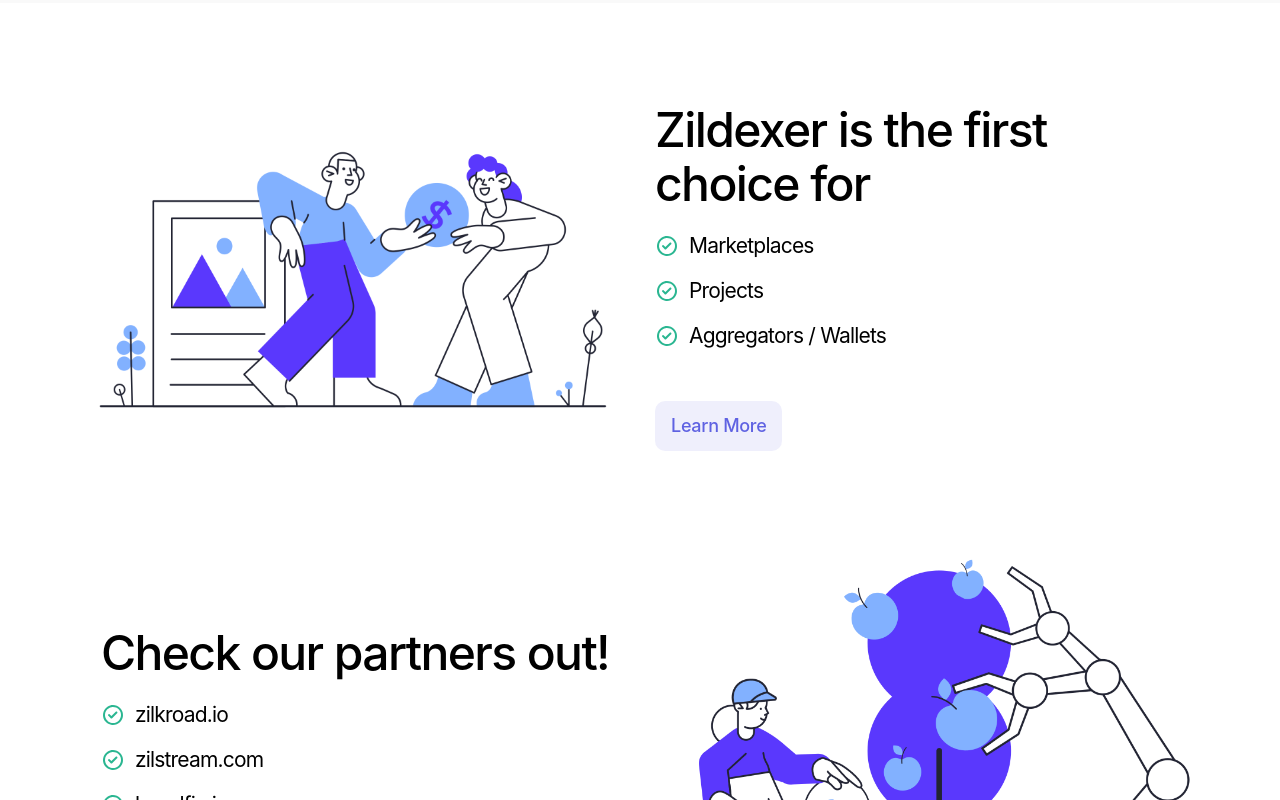
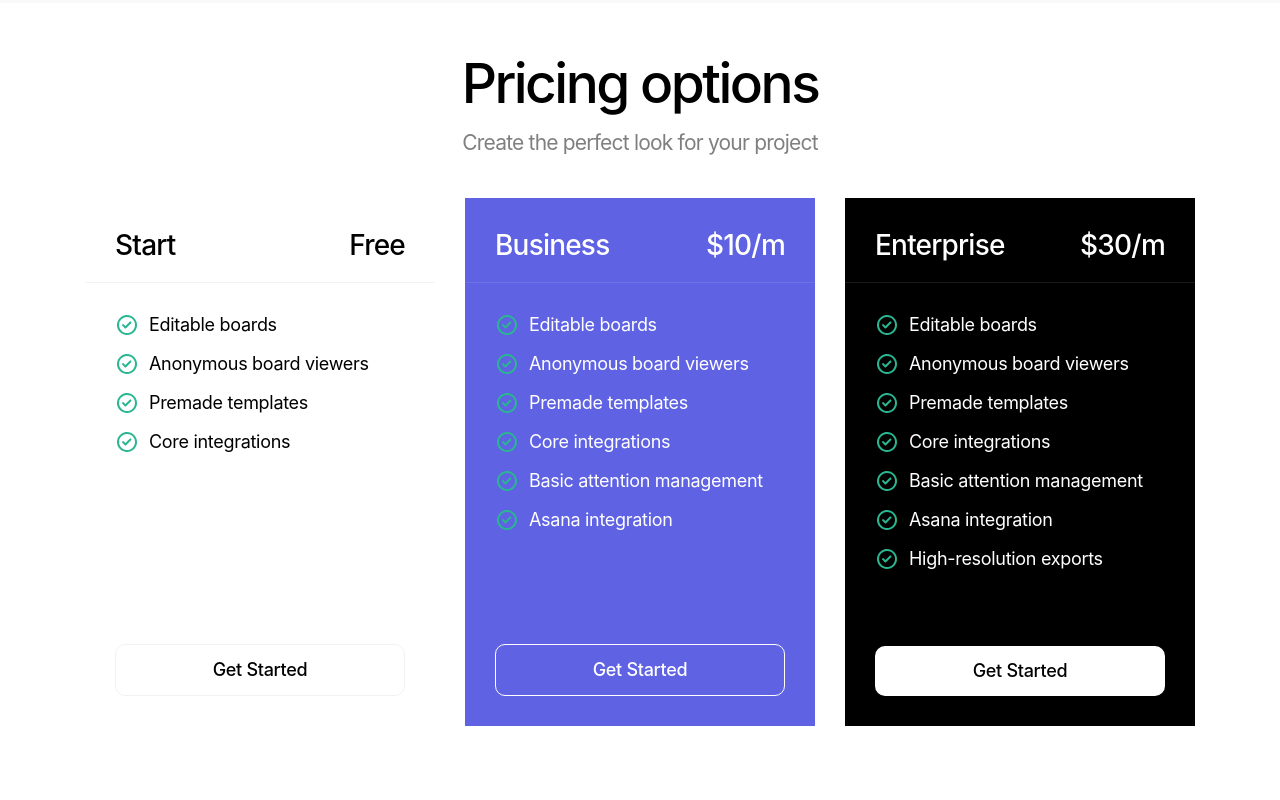
Before and after one commit to ZilDuck/Zildexr, a React (Create React App) app: page / in a window 1280 px wide. Shown: the part 1820-2620 px from the top of the page. Built offline with nearby package versions, Linux system fonts and the light colour scheme.

Commit message:
Added a pricing section

```diff
--- a/src/App.js
+++ b/src/App.js
@@ -52,7 +52,7 @@
               </a>
             </div>
             <div className="px-xxl-0 col-12 col-lg-6 col-xxl-7">
-            <img className="w-full" src={require('./graph.png')} />
+              <img className="w-full" src={require("./graph.png")} />
             </div>
           </div>
         </div>
@@ -63,47 +63,56 @@
           <div className="row align-items-stretch">
             <div className="col-lg-7 col-xl-6 order-1 order-lg-0">
               <div className="d-flex flex-wrap justify-content-center justify-content-sm-start align-items-stretch">
-
                 <div className="mb-5 pe-sm-2 pe-lg-3 col-sm-6">
                   <div className="py-4 px-4 py-lg-5 px-lg-5 bg-white rounded overflow-hidden text-center">
-                    <img className="mt-1 mb-4" src={require('./i/block-2-img-1.png')} alt="" height="130" width="130" />
+                    <img className="mt-1 mb-4" src={require("./i/block-2-img-1.png")} alt="" height="130" width="130" />
                     <p className="pt-1 pb-2 lead medium">GetContractDetails</p>
                     <p className="body-17 grey-dark-4">Fetch all of the mutable/immutable data in one call</p>
                   </div>
                 </div>
                 <div className="mb-5 ps-sm-2 ps-lg-3 col-sm-6">
                   <div className="py-4 px-4 py-lg-5 px-lg-5 bg-white rounded overflow-hidden text-center">
-                    <img className="mt-1 mb-4" src={require('./i/block-2-img-2.png')} alt="" height="130" width="130" />
+                    <img className="mt-1 mb-4" src={require("./i/block-2-img-2.png")} alt="" height="130" width="130" />
                     <p className="pt-1 pb-2 lead medium">GetNFTForAddress</p>
-                    <p className="body-17 grey-dark-4">Retrieve all of the NFT's that a user has associated with their address</p>
+                    <p className="body-17 grey-dark-4">
+                      Retrieve all of the NFT's that a user has associated with their address
+                    </p>
                   </div>
                 </div>
                 <div className="mb-5 pe-sm-2 pe-lg-3 col-sm-6">
                   <div className="py-4 px-4 py-lg-5 px-lg-5 bg-white rounded overflow-hidden text-center">
-                    <img className="mt-1 mb-4" src={require('./i/block-2-img-3.png')} alt="" height="130" width="130" />
+                    <img className="mt-1 mb-4" src={require("./i/block-2-img-3.png")} alt="" height="130" width="130" />
                     <p className="pt-1 pb-2 lead medium">GetDeployedContractsForAddress</p>
-                    <p className="body-17 grey-dark-4">Know all of the contracts your users have deployed to interact with them</p>
+                    <p className="body-17 grey-dark-4">
+                      Know all of the contracts your users have deployed to interact with them
+                    </p>
                   </div>
                 </div>
                 <div className="mb-5 ps-sm-2 ps-lg-3 col-sm-6">
                   <div className="py-4 px-4 py-lg-5 px-lg-5 bg-white rounded overflow-hidden text-center">
-                    <img className="mt-1 mb-4" src={require('./i/block-2-img-4.png')} alt="" height="130" width="130" />
+                    <img className="mt-1 mb-4" src={require("./i/block-2-img-4.png")} alt="" height="130" width="130" />
                     <p className="pt-1 pb-2 lead medium">GetTokenID</p>
-                    <p className="body-17 grey-dark-4">Fetch either a singular token, a range, or a selection with the associated metadata</p>
+                    <p className="body-17 grey-dark-4">
+                      Fetch either a singular token, a range, or a selection with the associated metadata
+                    </p>
                   </div>
                 </div>
                 <div className="mb-5 mb-sm-0 pe-sm-2 pe-lg-3 col-sm-6">
                   <div className="py-4 px-4 py-lg-5 px-lg-5 bg-white rounded overflow-hidden text-center">
-                    <img className="mt-1 mb-4" src={require('./i/block-2-img-1.png')}  alt="" height="130" width="130" />
+                    <img className="mt-1 mb-4" src={require("./i/block-2-img-1.png")} alt="" height="130" width="130" />
                     <p className="pt-1 pb-2 lead medium">GetActionsForTokenID</p>
-                    <p className="body-17 grey-dark-4">Analyse all of the actions that a singular NFT token has taken</p>
+                    <p className="body-17 grey-dark-4">
+                      Analyse all of the actions that a singular NFT token has taken
+                    </p>
                   </div>
                 </div>
                 <div className="ps-sm-2 ps-lg-3 col-sm-6">
                   <div className="py-4 px-4 py-lg-5 px-lg-5 bg-white rounded overflow-hidden text-center">
-                    <img className="mt-1 mb-4" src={require('./i/block-2-img-2.png')}  alt="" height="130" width="130" />
+                    <img className="mt-1 mb-4" src={require("./i/block-2-img-2.png")} alt="" height="130" width="130" />
                     <p className="pt-1 pb-2 lead medium">GetStatisticsForMetadata</p>
-                    <p className="body-17 grey-dark-4">Calculate all of the NFT attributes and their counts from metadata</p>
+                    <p className="body-17 grey-dark-4">
+                      Calculate all of the NFT attributes and their counts from metadata
+                    </p>
                   </div>
                 </div>
               </div>
@@ -113,8 +122,8 @@
                 <div className="mb-5 mb-lg-0 col-xxl-9">
                   <h2 className="pb-3">Pick and choose what API calls you require</h2>
                   <p className="mb-4 pb-4 pe-xxl-5 body-21 grey-dark-4">
-                    With all this functionality at your fingertips, the only question is where will you start?
-                    Check out our Pricing page for more details about plans.
+                    With all this functionality at your fingertips, the only question is where will you start? Check out
+                    our Pricing page for more details about plans.
                   </p>
                   <div className="d-flex justify-content-start align-items-center">
                     <a
@@ -139,27 +148,129 @@
         </div>
       </div>
 
+      <div className="pt-6 pb-6 block-3 container text-center">
+        <h2 class="pb-3">Pricing options</h2>
+        <p class="body-21 grey-dark-4 pb-4">Create the perfect look for your project</p>
+        <div className="pt-4 row justify-content-center justify-content-lg-between align-items-stretch pricing-options yearly">
+          <div className="mb-5 mb-lg-0 col-sm-10 col-lg-4 text-start pricing-block yearly">
+            <div className="d-flex flex-column justify-content-between inner h-full">
+              <div>
+                <div className="pt-5 px-5 pb-4 d-flex justify-content-between align-items-center border-bottom-dark">
+                  <h5>Start</h5>
+                  <h5>Free</h5>
+                </div>
+                <div className="px-5 py-5">
+                  <ul>
+                    <li className="mb-3 d-flex justify-content-start align-items-center caption-2">Editable boards</li>
+                    <li className="mb-3 d-flex justify-content-start align-items-center caption-2">
+                      Anonymous board viewers
+                    </li>
+                    <li className="mb-3 d-flex justify-content-start align-items-center caption-2">
+                      Premade templates
+                    </li>
+                    <li className="mb-3 d-flex justify-content-start align-items-center caption-2">
+                      Core integrations
+                    </li>
+                  </ul>
+                </div>
+              </div>
+              <div className="px-5 py-5">
+                <a href="resources-library.html" className="d-block w-full btn outline-grey medium text-center">
+                  Get Started
+                </a>
+              </div>
+            </div>
+          </div>
+          <div className="mb-5 mb-lg-0 col-sm-10 col-lg-4 text-start pricing-block yearly">
+            <div className="d-flex flex-column justify-content-between bg-indigo text-white inner h-full">
+              <div>
+                <div className="pt-5 px-5 pb-4 d-flex justify-content-between align-items-center border-bottom-light">
+                  <h5>Business</h5>
+                  <h5>$10/m</h5>
+                </div>
+                <div className="px-5 py-5">
+                  <ul>
+                    <li className="mb-3 d-flex justify-content-start align-items-center caption-2">Editable boards</li>
+                    <li className="mb-3 d-flex justify-content-start align-items-center caption-2">
+                      Anonymous board viewers
+                    </li>
+                    <li className="mb-3 d-flex justify-content-start align-items-center caption-2">
+                      Premade templates
+                    </li>
+                    <li className="mb-3 d-flex justify-content-start align-items-center caption-2">
+                      Core integrations
+                    </li>
+                    <li className="mb-3 d-flex justify-content-start align-items-center caption-2">
+                      Basic attention management
+                    </li>
+                    <li className="mb-3 d-flex justify-content-start align-items-center caption-2">
+                      Asana integration
+                    </li>
+                  </ul>
+                </div>
+              </div>
+              <div className="px-5 py-5">
+                <a href="resources-library.html" className="d-block w-full btn outline-white medium text-center">
+                  Get Started
+                </a>
+              </div>
+            </div>
+          </div>
+          <div className="col-sm-10 col-lg-4 text-start pricing-block yearly">
+            <div className="d-flex flex-column justify-content-between bg-black text-white inner h-full">
+              <div>
+                <div className="pt-5 px-5 pb-4 d-flex justify-content-between align-items-center border-bottom-light">
+                  <h5>Enterprise</h5>
+                  <h5> $30/m</h5>
+                </div>
+                <div className="px-5 py-5">
+                  <ul>
+                    <li className="mb-3 d-flex justify-content-start align-items-center caption-2">Editable boards</li>
+                    <li className="mb-3 d-flex justify-content-start align-items-center caption-2">
+                      Anonymous board viewers
+                    </li>
+                    <li className="mb-3 d-flex justify-content-start align-items-center caption-2">
+                      Premade templates
+                    </li>
+                    <li className="mb-3 d-flex justify-content-start align-items-center caption-2">
+                      Core integrations
+                    </li>
+                    <li className="mb-3 d-flex justify-content-start align-items-center caption-2">
+                      Basic attention management
+                    </li>
+                    <li className="mb-3 d-flex justify-content-start align-items-center caption-2">
+                      Asana integration
+                    </li>
+                    <li className="mb-3 d-flex justify-content-start align-items-center caption-2">
+                      High-resolution exports
+                    </li>
+                  </ul>
+                </div>
+              </div>
+              <div className="px-5 py-5">
+                <a href="resources-library.html" className="d-block w-full btn white medium text-center">
+                  Get Started
+                </a>
+              </div>
+            </div>
+          </div>
+        </div>
+      </div>
 
       <div className="pt-6 pb-6 block-5">
         <div className="pt-6 pb-6 container">
           <div className="row justify-content-xxl-center align-items-center">
             <div className="mb-6 col-md-5 col-lg-6 col-xxl-5">
-              <img src={require('./stand.png')} alt="" className="w-full" />
+              <img src={require("./stand.png")} alt="" className="w-full" />
             </div>
             <div className="mb-6 col-md-7 col-lg-6 col-xxl-5">
               <div className="d-flex justify-content-center">
                 <div className="col-xxl-10">
                   <h3 className="mb-4">Zildexer is the first choice for</h3>
                   <ul className="mb-6">
-                    <li className="mb-3 d-flex justify-content-start align-items-center body-21">
-                      Marketplaces
-                    </li>
-                    <li className="mb-3 d-flex justify-content-start align-items-center body-21">
-                      Projects
-                    </li>
-                    <li className="d-flex justify-content-start align-items-center body-21">
-                      Aggregators / Wallets
-                    </li>
+                    <li className="mb-3 d-flex justify-content-start align-items-center body-21">Marketplaces</li>
+                    <li className="mb-3 d-flex justify-content-start align-items-center body-21">Projects</li>
+                    <li className="d-flex justify-content-start align-items-center body-21">Aggregators / Wallets</li>
                   </ul>
                   <div className="d-flex justify-content-start">
                     <a
@@ -177,15 +288,9 @@
                 <div className="col-xxl-10">
                   <h3 className="mb-4">Check our partners out! </h3>
                   <ul className="mb-6">
-                    <li className="mb-3 d-flex justify-content-start align-items-center body-21">
-                      zilkroad.io
-                    </li>
-                    <li className="mb-3 d-flex justify-content-start align-items-center body-21">
-                      zilstream.com
-                    </li>
-                    <li className="d-flex justify-content-start align-items-center body-21">
-                      heyalfie.io
-                    </li>
+                    <li className="mb-3 d-flex justify-content-start align-items-center body-21">zilkroad.io</li>
+                    <li className="mb-3 d-flex justify-content-start align-items-center body-21">zilstream.com</li>
+                    <li className="d-flex justify-content-start align-items-center body-21">heyalfie.io</li>
                   </ul>
                   <div className="d-flex justify-content-start">
                     <a
@@ -199,7 +304,7 @@
               </div>
             </div>
             <div className="mb-6 mb-lg-0 col-md-5 col-lg-6 col-xxl-5 order-2 order-md-3">
-              <img src={require('./machine.png')} alt="" className="w-full" />
+              <img src={require("./machine.png")} alt="" className="w-full" />
             </div>
           </div>
         </div>
@@ -231,7 +336,6 @@
             </div>
             <div className="col-12 col-md-10 col-lg-10 col-xxl-8">
               <div className="d-flex flex-wrap align-items-start">
-
                 <div className="mb-4 mb-lg-0 col-6 col-lg-3 col-xxl-3">
                   <a href="index.html" className="mb-4 d-block caption-1 medium text-white">
                     Home
@@ -267,8 +371,6 @@
                     Contact us
                   </a>
                 </div>
-
-
               </div>
             </div>
           </div>
```
